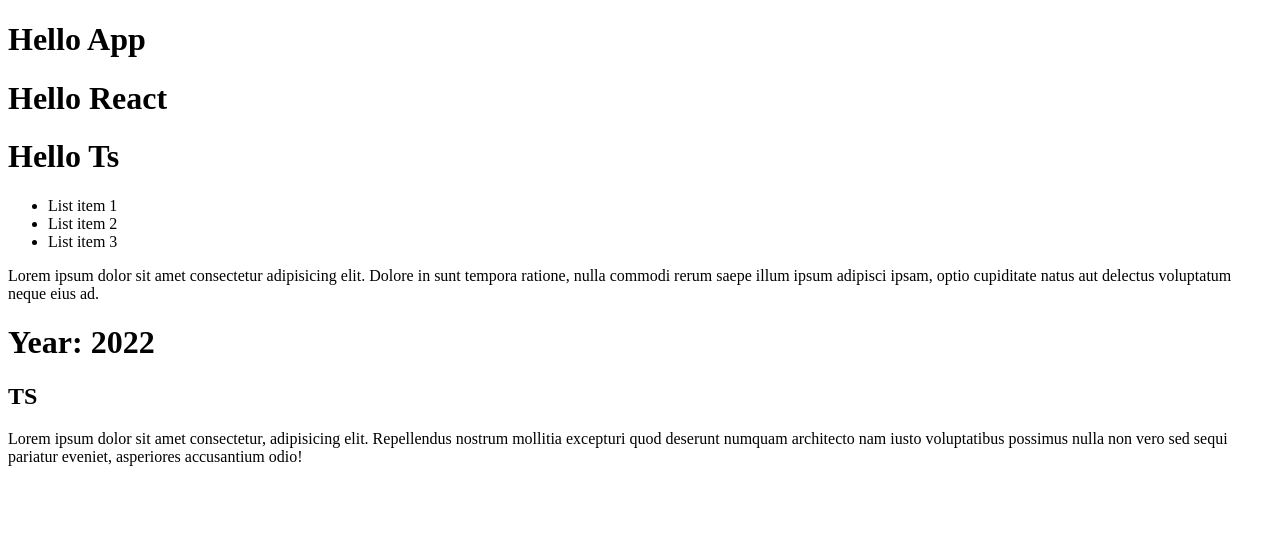
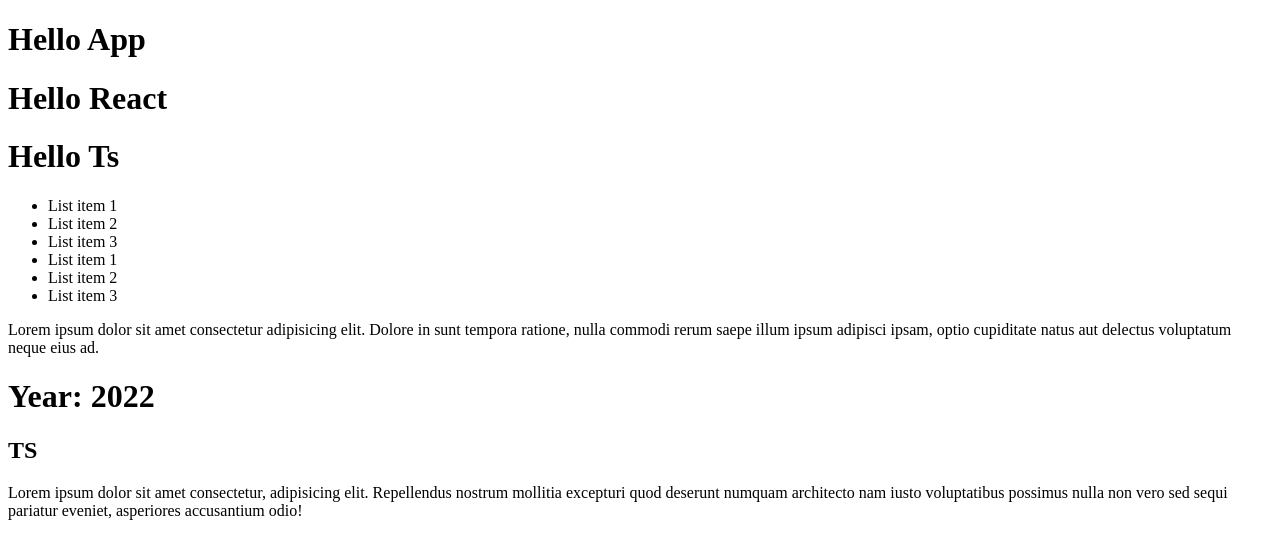
Before and after one commit to Artem-Semenov/shop-project, a React (Create React App) app: page / in a window 1280 px wide. Shown: the top 558 px of the page. Built offline with nearby package versions, Linux system fonts and the light colour scheme.

Commit message:
added component List

```diff
--- /dev/null
+++ b/src/List.tsx
@@ -0,0 +1,21 @@
+type Props = {}
+
+export const List = (props: Props) => {
+  return (
+    <>
+      <ul>
+        <li>List item 1 </li>
+        <li>List item 2 </li>
+        <li>List item 3 </li>
+        <li>List item 1 </li>
+        <li>List item 2 </li>
+        <li>List item 3 </li>
+      </ul>
+      <p>
+        Lorem ipsum dolor sit amet consectetur adipisicing elit. Dolore in sunt
+        tempora ratione, nulla commodi rerum saepe illum ipsum adipisci ipsam,
+        optio cupiditate natus aut delectus voluptatum neque eius ad.
+      </p>
+    </>
+  );
+}
--- a/src/index.tsx
+++ b/src/index.tsx
@@ -1,5 +1,7 @@
 import React from "react";
 import ReactDOM from "react-dom/client";
+
+import {List} from './List'
 
 type TitleProps = {
   name: string;
@@ -10,22 +12,7 @@
   return <h1>Hello {props.name}</h1>;
 }
 
-function Ul() {
-  return (
-    <>
-      <ul>
-        <li>List item 1 </li>
-        <li>List item 2 </li>
-        <li>List item 3 </li>
-      </ul>
-      <p>
-        Lorem ipsum dolor sit amet consectetur adipisicing elit. Dolore in sunt
-        tempora ratione, nulla commodi rerum saepe illum ipsum adipisci ipsam,
-        optio cupiditate natus aut delectus voluptatum neque eius ad.
-      </p>
-    </>
-  );
-}
+
 
 
 const Test = ({name, text, year}: TitleProps) => {
@@ -48,7 +35,7 @@
       <Title name="App" />
       <Title name="React" />
       <Title name="Ts" />
-      <Ul />
+      <List />
       <Test
       name="TS"
       text="Lorem ipsum dolor sit amet consectetur, adipisicing elit. Repellendus nostrum mollitia excepturi quod deserunt numquam architecto nam iusto voluptatibus possimus nulla non vero sed sequi pariatur eveniet, asperiores accusantium odio!"
```
